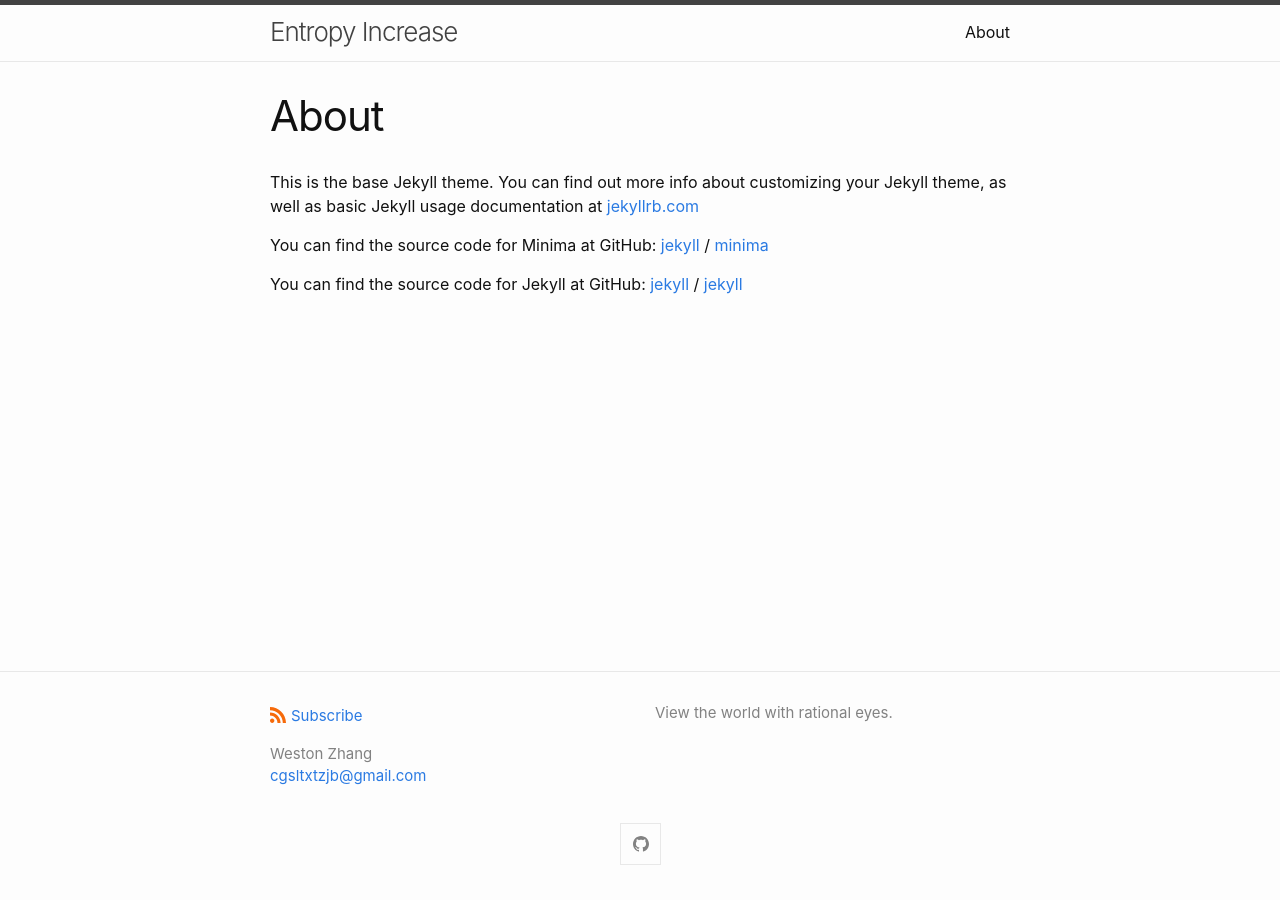
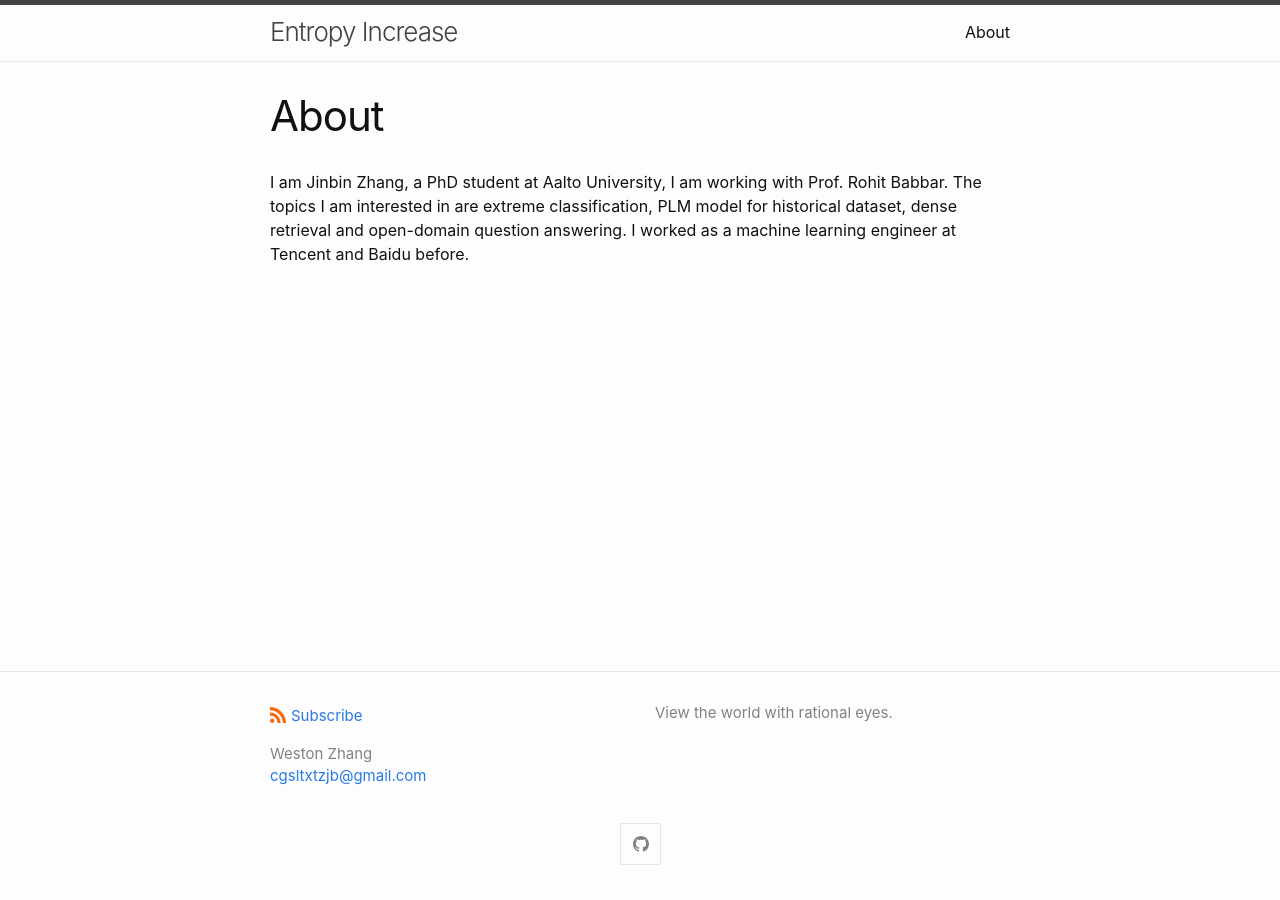
Before and after one commit to geduo15/geduo15.github.io, a Jekyll site: the page built from about.md, in a window 1280 px wide. Built offline with Jekyll 4.4.1, drawn with Linux system fonts in a browser that asks for light colours.

Commit message:
Update about.md

```diff
--- a/about.md
+++ b/about.md
@@ -4,15 +4,4 @@ title: About
 permalink: /about/
 ---
 
-This is the base Jekyll theme. You can find out more info about customizing your Jekyll theme, as well as basic Jekyll usage documentation at [jekyllrb.com](https://jekyllrb.com/)
-
-You can find the source code for Minima at GitHub:
-[jekyll][jekyll-organization] /
-[minima](https://github.com/jekyll/minima)
-
-You can find the source code for Jekyll at GitHub:
-[jekyll][jekyll-organization] /
-[jekyll](https://github.com/jekyll/jekyll)
-
-
-[jekyll-organization]: https://github.com/jekyll
+I am Jinbin Zhang,  a PhD student at Aalto University, I am working with Prof. Rohit Babbar. The topics I am interested in are extreme classification, PLM model for historical dataset, dense retrieval and open-domain question answering. I worked as a machine learning engineer at Tencent and Baidu before.
```
